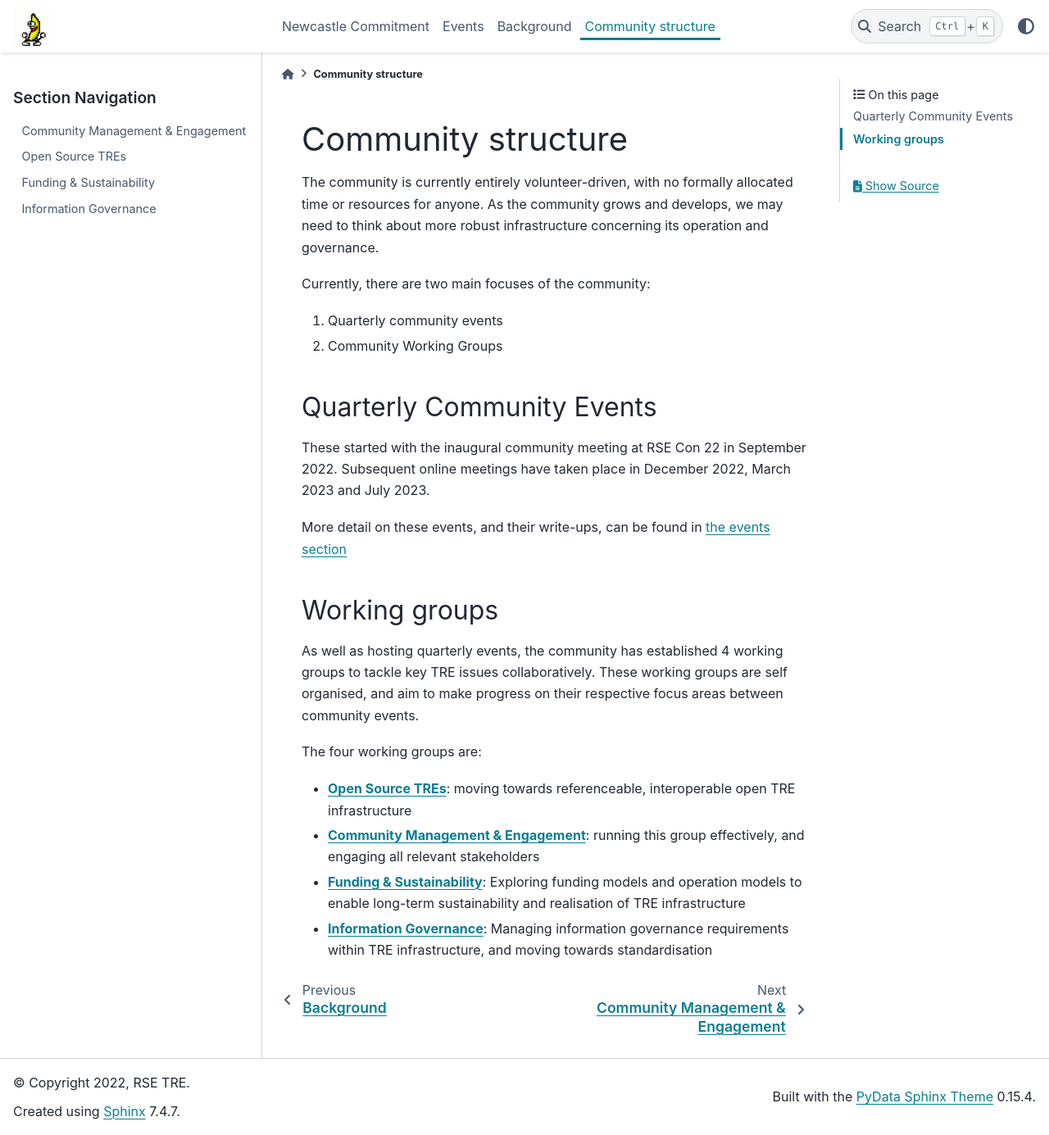
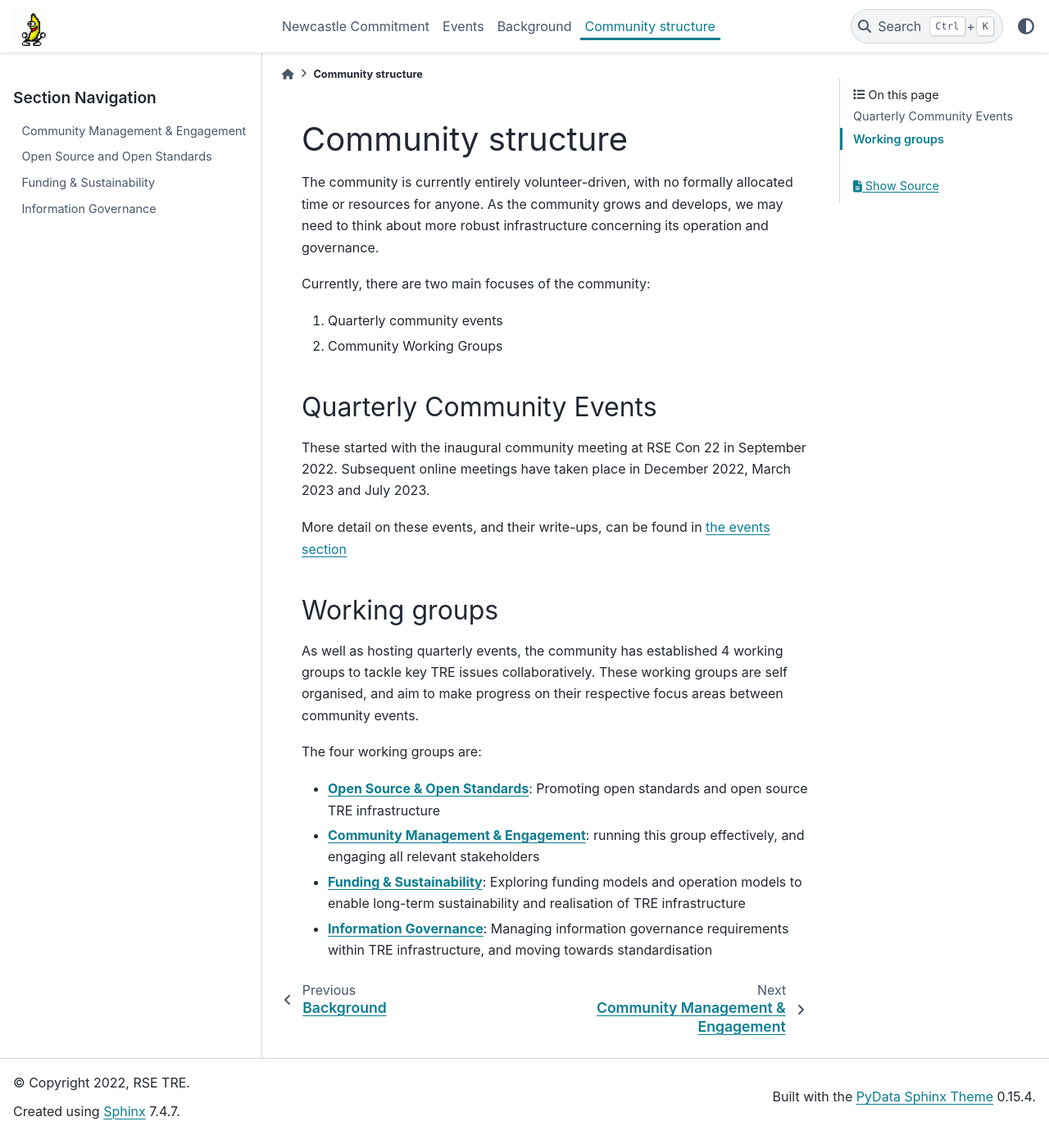
Before and after one commit to rse-tre/community, a Sphinx documentation site: the page built from docs/structure/index.md, in a window 1280 px wide and 1385 px high. Shown: the whole window at 82% size. Built offline with Sphinx 7.4.7 and the PyData theme 0.15.4, drawn with Linux system fonts in a browser that asks for light colours.

Commit message:
Open Source and Open Standards

````diff
--- a/docs/structure/index.md
+++ b/docs/structure/index.md
@@ -5,7 +5,7 @@
 :hidden: true
 
 community-management.md
-open-source-tres.md
+open-source-open-standards.md
 funding-sustainability.md
 information-governance.md
 ```
@@ -32,7 +32,7 @@ These working groups are self organised, and aim to make progress on their respe
 
 The four working groups are:
 
-- [**Open Source TREs**](./open-source-tres.md): moving towards referenceable, interoperable open TRE infrastructure
+- [**Open Source & Open Standards**](./open-source-open-standards.md): Promoting open standards and open source TRE infrastructure
 - [**Community Management & Engagement**](./community-management.md): running this group effectively, and engaging all relevant stakeholders
 - [**Funding & Sustainability**](./funding-sustainability.md): Exploring funding models and operation models to enable long-term sustainability and realisation of TRE infrastructure
 - [**Information Governance**](./information-governance.md): Managing information governance requirements within TRE infrastructure, and moving towards standardisation
````
Also changed, not shown: docs/structure/open-source-open-standards.md (added, +34 -0 lines), docs/structure/open-source-tres.md (deleted, +0 -1 lines).
